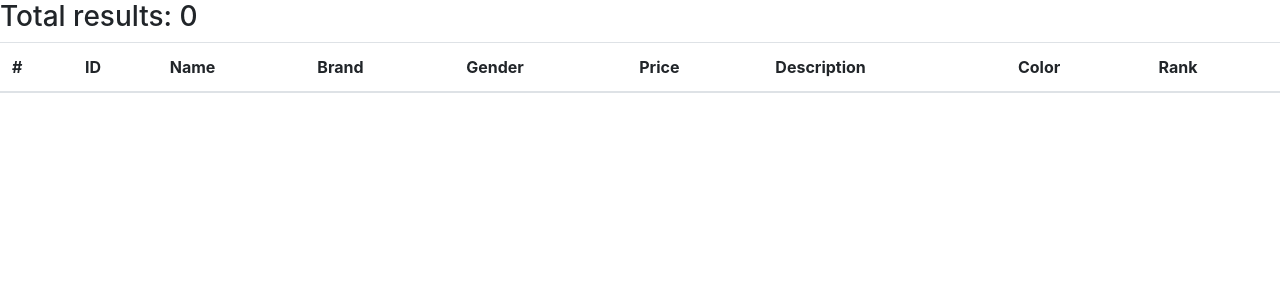
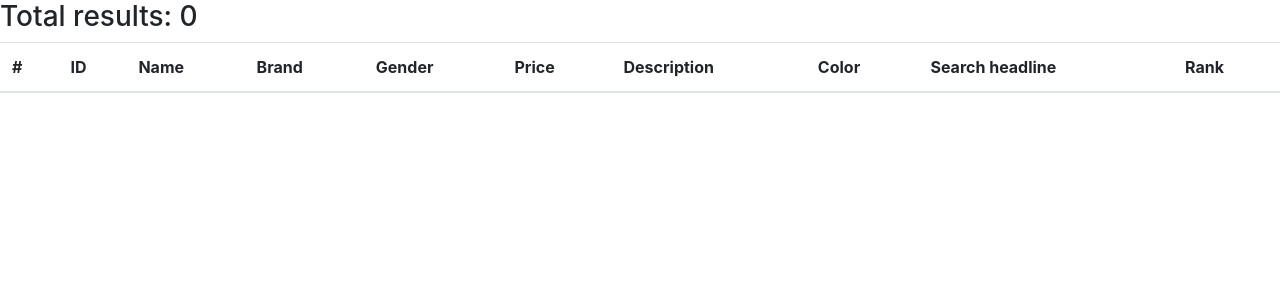
Before and after one commit to varunsahil10/search-engine, a Django app: page / in a window 1280 px wide. Shown: the part 54-354 px from the top of the page. Run offline with Django 5.2, Linux system fonts and the light colour scheme; data that the repository does not hold is empty.

Commit message:
Search with headline

```diff
--- a/fulltextsearch/templates/index.html
+++ b/fulltextsearch/templates/index.html
@@ -21,6 +21,7 @@
       <th>Price</th>
       <th>Description</th>
       <th>Color</th>
+      <th>Search headline</th>
       <th>Rank</th>
     </tr>
   </thead>
@@ -36,6 +37,7 @@
       <td>{{product.price}}</td>
       <td>{{product.description}}</td>
       <td>{{product.color}}</td>
+      <td>{{product.search_headline | safe}}</td>
       <td>{{product.rank}}</td>
     </tr>
     {% endfor %}
--- a/fulltextsearch/views.py
+++ b/fulltextsearch/views.py
@@ -1,5 +1,5 @@
 from django.shortcuts import render
-from django.contrib.postgres.search import SearchQuery, SearchVector, SearchRank
+from django.contrib.postgres.search import SearchQuery, SearchVector, SearchRank, SearchHeadline
 from .models import *
 
 # Create your views here.
@@ -51,33 +51,54 @@ def home(request):
         full text search using postgres module (Using SearchVector and SearchQuery and SearchRank)
         with ranking
         '''
+        # vector = (
+        #     SearchVector('name', weight='B') +
+        #     SearchVector('description', weight='A') +
+        #     SearchVector('color', weight='C') +
+        #     SearchVector('gender', weight='D')
+        #     )
+        # # query = SearchQuery(q, search_type="phrase")
+
+        # # Dynamically query generator
+
+        # search_terms = q.split()
+        # query = SearchQuery(search_terms[0])
+        # # Loop through remaining terms and combine with OR operator
+        # if len(search_terms) > 1:
+        #     for term in search_terms[1:]:
+        #         query &= SearchQuery(term)
+
+        # # # query =  SearchQuery("bag") | SearchQuery("women")
+
+
+        # rank = SearchRank(vector,query)
+
+        # products = products.annotate(rank = rank).filter(rank__gte=0.001).order_by('-rank')
+
+        '''
+        full text search using postgres module (Using SearchVector and SearchQuery and SearchRank)
+        with ranking and searchheadline
+        '''
         vector = (
             SearchVector('name', weight='B') +
             SearchVector('description', weight='A') +
             SearchVector('color', weight='C') +
             SearchVector('gender', weight='D')
             )
-        # query = SearchQuery(q, search_type="phrase")
-
-        # Dynamically query generator
-
-        search_terms = q.split()
-        query = SearchQuery(search_terms[0])
-        # Loop through remaining terms and combine with OR operator
-        if len(search_terms) > 1:
-            for term in search_terms[1:]:
-                query &= SearchQuery(term)
-
-        # # query =  SearchQuery("bag") | SearchQuery("women")
-
+        query = SearchQuery(q)
+        search_headline = SearchHeadline('description',query)
 
         rank = SearchRank(vector,query)
 
-        products = products.annotate(rank = rank).filter(rank__gte=0.001).order_by('-rank')
+        products = products.annotate(
+            rank = rank,
+            search_headline = search_headline
+            ).filter(rank__gte=0.001).order_by('-rank')
 
         print(vector)
         print(query)
         print(rank)
+        print(search_headline)
 
     context = {
         'products': products,
```
